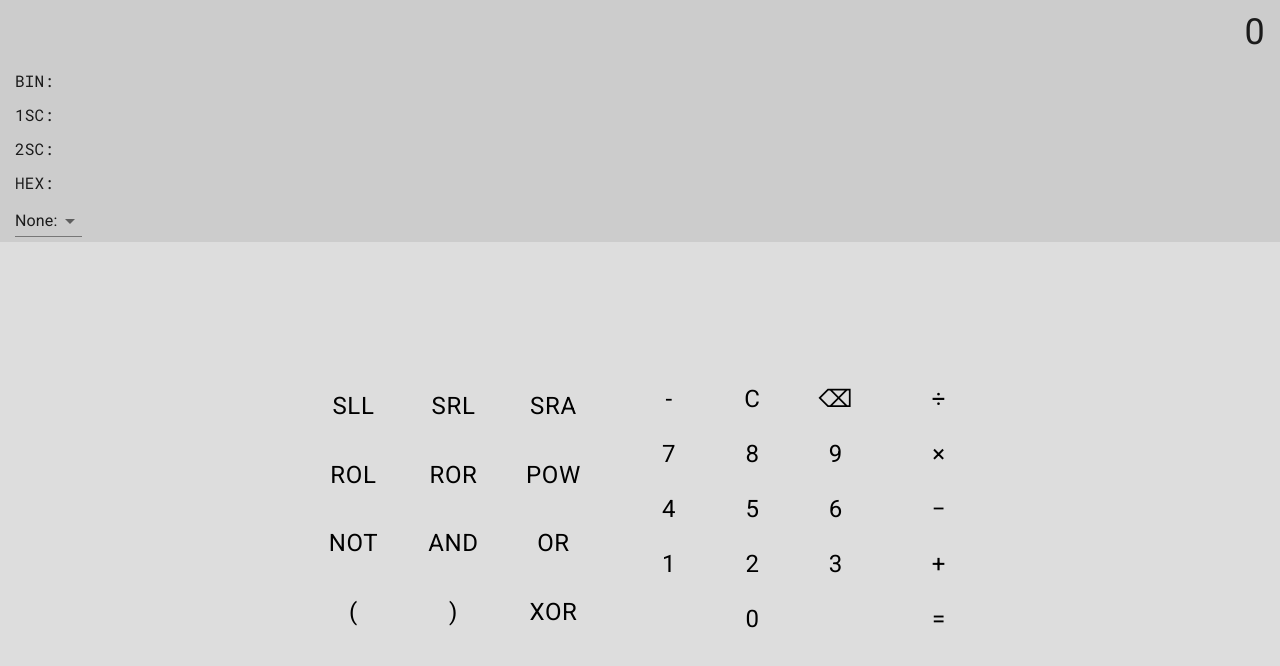
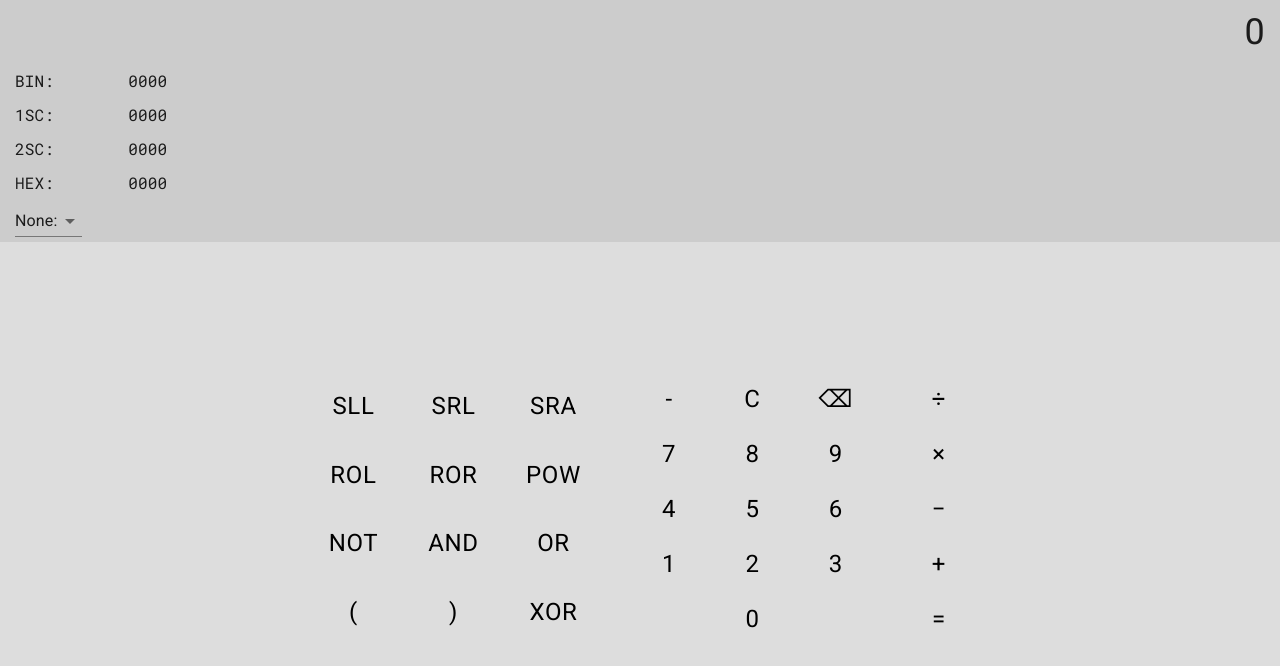
Before and after one commit to eggroll-bot/programmers-calculator, a React (Create React App) app: page / in a window 1280 px wide. Shown: the top 666 px of the page. Built offline with nearby package versions, Linux system fonts and the light colour scheme; a web font is replaced by a local one.

Commit message:
Finished BIN and HEX on secondary display

```diff
--- a/src/components/SecondaryDisplay.js
+++ b/src/components/SecondaryDisplay.js
@@ -1,27 +1,72 @@
 import React from "react";
+import DisplayTextContext from "../contexts/display-text-context";
 import { MenuItem, Paper, Select, Typography } from "@material-ui/core";
 import PropTypes from "prop-types";
 
 // TO-DO: Finish base selection dropdown menu.
 // TO-DO: Finish converting from primary display (decimal) to the below bases. Secondary display should convert the last number it finds. BIN is unsigned binary with negative sign prepended if negative.
 
+function findLastNumberInText( text ) {
+	const tokens = text.split( " " );
+
+	for ( let i = tokens.length - 1; i >= 0; i-- ) {
+		if ( !isNaN( tokens[ i ] ) ) {
+			return BigInt( tokens[ i ] );
+		}
+	}
+}
+
+function stylizeNumberString( numberString ) {
+	return numberString.substring( 0, 1 ) + ( "0".repeat( 4 - ( ( numberString.length - 1 ) % 4 ) ) + numberString.substring( 1 ) ).match( /.{1,4}/g ).join( " " ).toUpperCase( );
+}
+
 function SecondaryDisplay( props ) {
+	const [ displayText ] = React.useContext( DisplayTextContext );
+	const [ bin, setBin ] = React.useState( " 0000" );
+	const [ onesComplement, setOnesComplement ] = React.useState( " 0000" );
+	const [ twosComplement, setTwosComplement ] = React.useState( " 0000" );
+	const [ hex, setHex ] = React.useState( " 0000" );
+
+	// Update BIN.
+	React.useEffect( ( ) => {
+		const lastNumber = findLastNumberInText( displayText );
+		const stylizedNumberString = stylizeNumberString( lastNumber >= 0 ? " " + lastNumber.toString( 2 ) : lastNumber.toString( 2 ) );
+		setBin( stylizedNumberString );
+	}, [ displayText ] );
+
+	// Update 1SC.
+	React.useEffect( ( ) => {
+		setOnesComplement( " 0000" );
+	}, [ displayText ] );
+
+	// Update 2SC.
+	React.useEffect( ( ) => {
+		setTwosComplement( " 0000" );
+	}, [ displayText ] );
+
+	// Update HEX.
+	React.useEffect( ( ) => {
+		const lastNumber = findLastNumberInText( displayText );
+		const stylizedNumberString = stylizeNumberString( lastNumber >= 0 ? " " + lastNumber.toString( 16 ) : lastNumber.toString( 16 ) );
+		setHex( stylizedNumberString );
+	}, [ displayText ] );
+
 	return (
 		<Paper square elevation={ 0 } style={ { textAlign: "left", width: props.width } }>
 			<Typography style={ { fontFamily: "Roboto Mono", fontSize: "16px", height: props.height, overflowX: "auto", padding: "5px 15px" } }>
-				BIN:&emsp;&emsp;&emsp;&emsp;&emsp;
+				BIN:&emsp;&emsp;&emsp;&emsp;{ bin }
 			</Typography>
 
 			<Typography style={ { fontFamily: "Roboto Mono", fontSize: "16px", height: props.height, overflowX: "auto", padding: "5px 15px" } }>
-				1SC:&emsp;&emsp;&emsp;&emsp;&emsp;
+				1SC:&emsp;&emsp;&emsp;&emsp;{ onesComplement }
 			</Typography>
 
 			<Typography style={ { fontFamily: "Roboto Mono", fontSize: "16px", height: props.height, overflowX: "auto", padding: "5px 15px" } }>
-				2SC:&emsp;&emsp;&emsp;&emsp;&emsp;
+				2SC:&emsp;&emsp;&emsp;&emsp;{ twosComplement }
 			</Typography>
 
 			<Typography style={ { fontFamily: "Roboto Mono", fontSize: "16px", height: props.height, overflowX: "auto", padding: "5px 15px" } }>
-				HEX:&emsp;&emsp;&emsp;&emsp;&emsp;
+				HEX:&emsp;&emsp;&emsp;&emsp;{ hex }
 			</Typography>
 
 			<div style={ { padding: "5px 15px" } }>
```
